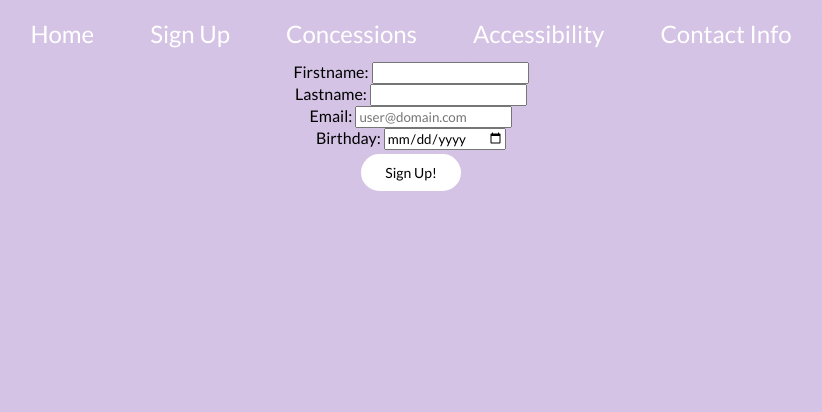
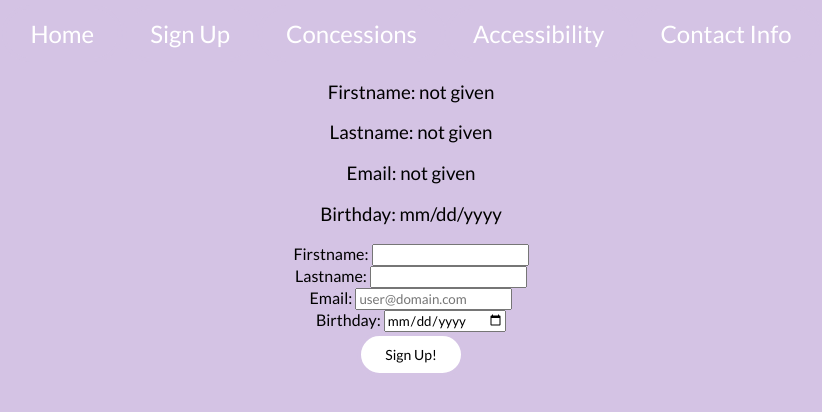
Before and after one commit to alicerichardson/TkpbCSbtybETA-V-A, a React (Create React App) app in the folder tkpbcsbtybeta-v-a/: page /signup in a window 1280 px wide. Shown: the top 412 px of the page, without its empty margins (229-1051 px from the left). Built offline with nearby package versions, Linux system fonts and the light colour scheme.

Commit message:
routed sign up to retrieve data

```diff
--- a/tkpbcsbtybeta-v-a/src/App.js
+++ b/tkpbcsbtybeta-v-a/src/App.js
@@ -5,13 +5,14 @@ import { Route, Link, BrowserRouter as Router } from 'react-router-dom';
 import SignUp from './Components/SignUp';
 import Info from './Components/Info';
 import Purchase from './Components/Purchase';
+import RetrieveData from './Components/RetrieveData';
 
 function App() {
   const routing = (
     <Router>
       <div className="container">
         <Route path="/" component={HomePage} exact/>
-        <Route path="/signup" component={SignUp}/>
+        <Route path="/signup" component={RetrieveData}/>
         <Route path="/contact" component={Info}/>
         <Route path="/purchase" component={Purchase}/>
       </div>
--- a/tkpbcsbtybeta-v-a/src/Components/RetrieveData.jsx
+++ b/tkpbcsbtybeta-v-a/src/Components/RetrieveData.jsx
@@ -1,5 +1,6 @@
 import React, { useState } from 'react'
-import SignUp from './SignUp'
+import SignUp from './SignUp';
+import NavBar from './NavBar';
 
 function RetrieveData () {
     const [FirstName, setFirstName] = useState('not given')
@@ -22,6 +23,7 @@ function RetrieveData () {
 
     return (
         <div className="RetrieveData">
+            <NavBar />
             <h3>Firstname: {FirstName}</h3>
             <h3>Lastname: {LastName}</h3>
             <h3>Email: {Email}</h3>
--- a/tkpbcsbtybeta-v-a/src/Components/SignUp.jsx
+++ b/tkpbcsbtybeta-v-a/src/Components/SignUp.jsx
@@ -34,7 +34,6 @@ const SignUp = (props) => {
 
     return (
         <div>
-            <NavBar />
         <form onSubmit={handleSubmit}>
             <div>
                 <label>Firstname: </label>
```
